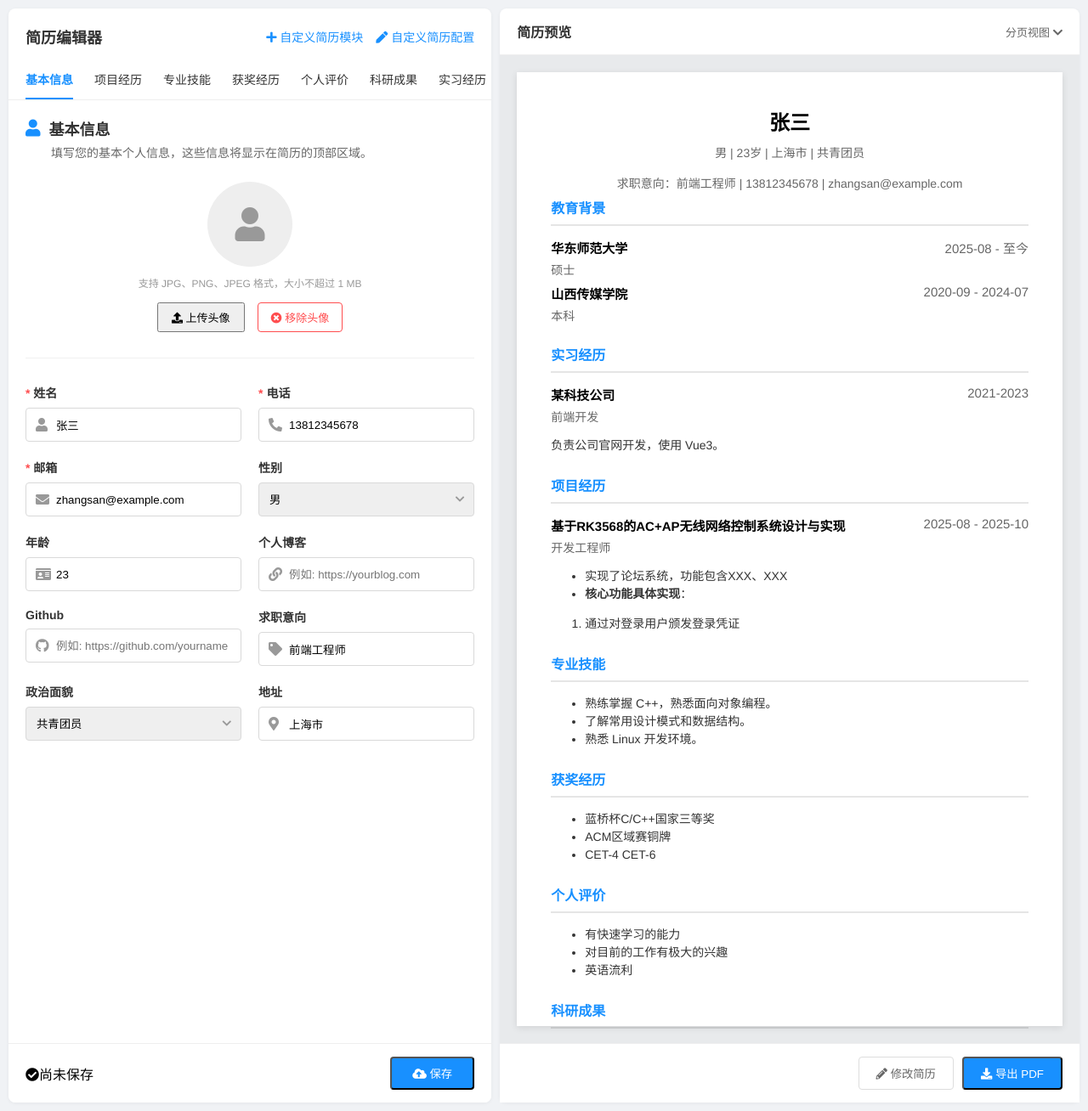
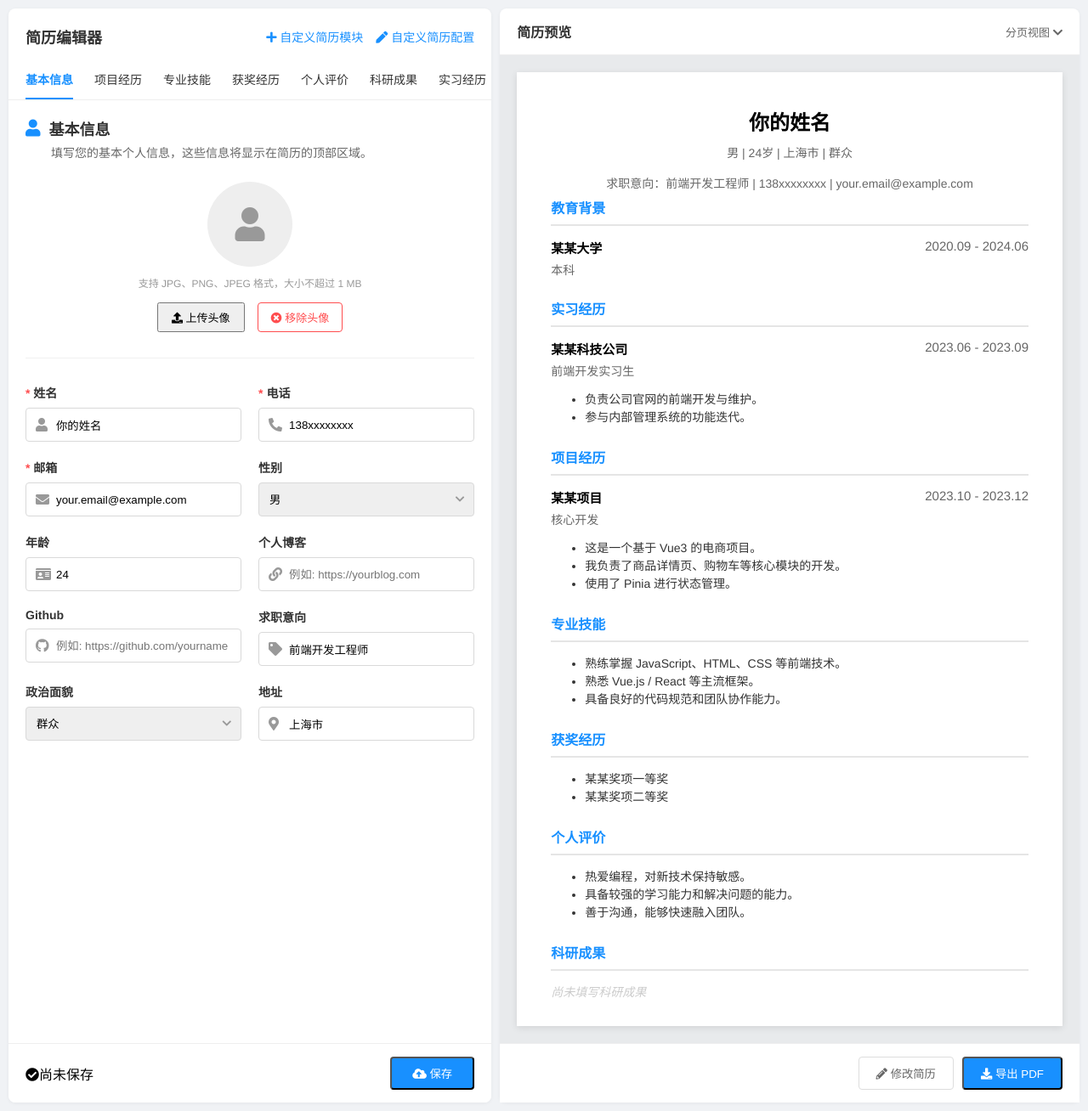
Before and after one commit to zdl17315155348/CurriculumVitae, a Django app: template templates/index.html in a window 1280 px wide. Shown: the whole page at 85% size. Run offline with Django 5.2, Linux system fonts and the light colour scheme; the template is opened without the code that fills it, so the values that code supplies are empty; some libraries are stand-ins or nearby versions.

Commit message:
version1.1 update default information

```diff
--- a/templates/index.html
+++ b/templates/index.html
@@ -1909,32 +1909,31 @@
                 const currentTab = ref('basic')
                 const saveTime = ref('')
                 const resume = ref({
-                    name: '张三',
-                    title: '全栈开发工程师',
-                    email: 'zhangsan@example.com',
-                    phone: '13812345678',
+                    name: '你的姓名',
+                    title: '你的职位',
+                    email: 'your.email@example.com',
+                    phone: '138xxxxxxxx',
                     gender: '男',
-                    age: '23',
+                    age: '24',
                     blog: '',
                     github: '',
-                    jobIntention: '前端工程师',
-                    politicalStatus: '共青团员',
+                    jobIntention: '前端开发工程师',
+                    politicalStatus: '群众',
                     location: '上海市',
                     avatar: '',
-                    summary: '- 熟练掌握 C++，熟悉面向对象编程。\n- 了解常用设计模式和数据结构。\n- 熟悉 Linux 开发环境。',
-                    awards: '- 蓝桥杯C/C++国家三等奖\n- ACM区域赛铜牌\n- CET-4 CET-6',
-                    personalSummary: '* 有快速学习的能力\n* 对目前的工作有极大的兴趣\n* 英语流利',
+                    summary: '- 熟练掌握 JavaScript、HTML、CSS 等前端技术。\n- 熟悉 Vue.js / React 等主流框架。\n- 具备良好的代码规范和团队协作能力。',
+                    awards: '- 某某奖项一等奖\n- 某某奖项二等奖',
+                    personalSummary: '- 热爱编程，对新技术保持敏感。\n- 具备较强的学习能力和解决问题的能力。\n- 善于沟通，能够快速融入团队。',
                     research: '',
                     experience: [
-                        { company: '某科技公司', position: '前端开发', duration: '2021-2023', description: '负责公司官网开发，使用 Vue3。' }
+                        { company: '某某科技公司', position: '前端开发实习生', duration: '2023.06 - 2023.09', description: '- 负责公司官网的前端开发与维护。\n- 参与内部管理系统的功能迭代。' }
                     ],
                     workExperience: [],
                     projects: [
-                        { name: '基于RK3568的AC+AP无线网络控制系统设计与实现', role: '开发工程师', duration: '2025-08 - 2025-10', description: '- 实现了论坛系统，功能包含XXX、XXX\n- **核心功能具体实现**：\n1. 通过对登录用户颁发登录凭证' }
+                        { name: '某某项目', role: '核心开发', duration: '2023.10 - 2023.12', description: '- 这是一个基于 Vue3 的电商项目。\n- 我负责了商品详情页、购物车等核心模块的开发。\n- 使用了 Pinia 进行状态管理。' }
                     ],
                     education: [
-                        { school: '华东师范大学', degree: '硕士', major: '计算机技术', year: '2025-08 - 至今', level: '985' },
-                        { school: '山西传媒学院', degree: '本科', major: '数字媒体技术', year: '2020-09 - 2024-07', level: '' }
+                        { school: '某某大学', degree: '本科', major: '计算机科学与技术', year: '2020.09 - 2024.06', level: '' }
                     ]
                 })
 
```
Also changed, not shown: README.md, 1 other file.
